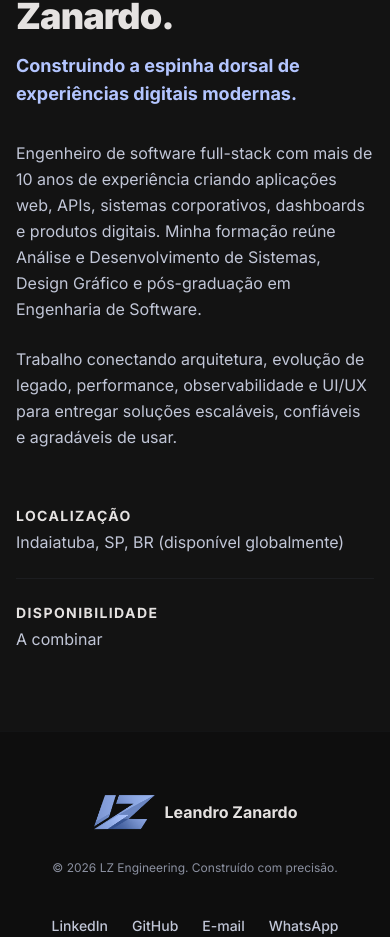
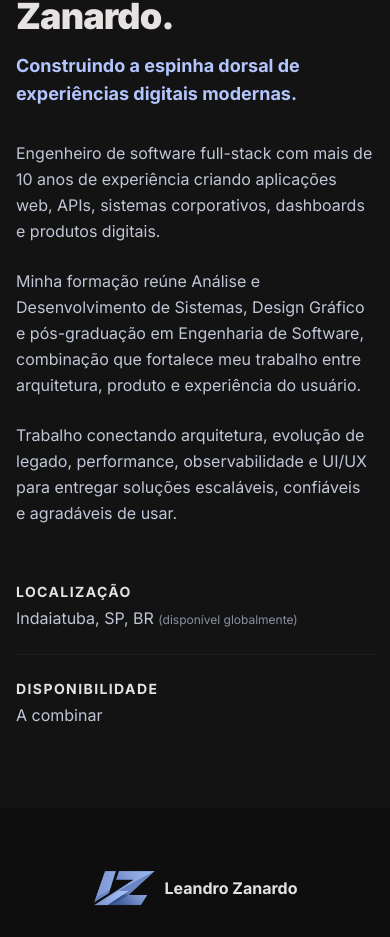
Before and after one commit to leandrozanardo/portfolio, a React (Vite) app: page / in a window 390 px wide. Shown: the part 9098-10035 px from the top of the page. Built offline with nearby package versions, Linux system fonts and the light colour scheme; no server answers.

Commit message:
feat: Improve about

```diff
--- a/src/components/sections/AboutSection.tsx
+++ b/src/components/sections/AboutSection.tsx
@@ -42,6 +42,10 @@ export function AboutSection() {
             <p className="text-base leading-relaxed text-on-surface-variant sm:text-lg">
               {t("about.p1")}
             </p>
+            {/* Education background paragraph (split from intro for clearer layout). */}
+            <p className="text-base leading-relaxed text-on-surface-variant sm:text-lg">
+              {t("about.formation")}
+            </p>
             <p className="text-base leading-relaxed text-on-surface-variant sm:text-lg">
               {t("about.p2")}
             </p>
@@ -51,7 +55,10 @@ export function AboutSection() {
               <p className="text-sm font-bold uppercase tracking-widest text-on-surface">
                 {t("about.locationLabel")}
               </p>
-              <p className="text-on-surface-variant">{t("about.locationValue")}</p>
+              <p className="text-on-surface-variant">
+                {t("about.locationValue")}{" "}
+                <span className="text-xs text-outline">{t("about.locationGlobal")}</span>
+              </p>
             </div>
             <div className="flex flex-col gap-1 border-t border-outline-variant/20 pt-6 sm:border-l sm:border-t-0 sm:pl-6 sm:pt-0">
               <p className="text-sm font-bold uppercase tracking-widest text-on-surface">
--- a/src/locales/en.json
+++ b/src/locales/en.json
@@ -179,10 +179,12 @@
   "about": {
     "title": "I'm Leandro Zanardo.",
     "subtitle": "Building the backbone of modern digital experiences.",
-    "p1": "Full-stack software engineer with 10+ years of experience building web applications, APIs, enterprise systems, dashboards, and digital products. My background combines Systems Analysis and Development, Graphic Design, and a postgraduate degree in Software Engineering.",
+    "p1": "Full-stack software engineer with 10+ years of experience building web applications, APIs, enterprise systems, dashboards, and digital products.",
+    "formation": "My background combines Systems Analysis and Development, Graphic Design, and a postgraduate degree in Software Engineering—a mix that strengthens how I work across architecture, product, and user experience.",
     "p2": "I work across architecture, legacy evolution, performance, observability, and UI/UX to deliver solutions that scale, stay reliable, and feel great to use.",
     "locationLabel": "Location",
-    "locationValue": "Indaiatuba, SP, BR (Available Globally)",
+    "locationValue": "Indaiatuba, SP, BR",
+    "locationGlobal": "(Available globally)",
     "availabilityLabel": "Availability",
     "availabilityValue": "To be discussed"
   },
--- a/src/locales/es.json
+++ b/src/locales/es.json
@@ -179,10 +179,12 @@
   "about": {
     "title": "Soy Leandro Zanardo.",
     "subtitle": "Construyendo la columna vertebral de experiencias digitales modernas.",
-    "p1": "Ingeniero de software full-stack con más de 10 años de experiencia creando aplicaciones web, APIs, sistemas corporativos, paneles y productos digitales. Mi formación reúne Análisis y Desarrollo de Sistemas, Diseño Gráfico y posgrado en Ingeniería de Software.",
+    "p1": "Ingeniero de software full-stack con más de 10 años de experiencia creando aplicaciones web, APIs, sistemas corporativos, paneles y productos digitales.",
+    "formation": "Mi formación reúne Análisis y Desarrollo de Sistemas, Diseño Gráfico y posgrado en Ingeniería de Software, una combinación que fortalece mi trabajo entre arquitectura, producto y experiencia de usuario.",
     "p2": "Conecto arquitectura, evolución de legado, rendimiento, observabilidad y UI/UX para entregar soluciones escalables, confiables y agradables de usar.",
     "locationLabel": "Ubicación",
-    "locationValue": "Indaiatuba, SP, BR (disponible globalmente)",
+    "locationValue": "Indaiatuba, SP, BR",
+    "locationGlobal": "(disponible globalmente)",
     "availabilityLabel": "Disponibilidad",
     "availabilityValue": "A convenir"
   },
--- a/src/locales/pt-BR.json
+++ b/src/locales/pt-BR.json
@@ -179,10 +179,12 @@
   "about": {
     "title": "Sou Leandro Zanardo.",
     "subtitle": "Construindo a espinha dorsal de experiências digitais modernas.",
-    "p1": "Engenheiro de software full-stack com mais de 10 anos de experiência criando aplicações web, APIs, sistemas corporativos, dashboards e produtos digitais. Minha formação reúne Análise e Desenvolvimento de Sistemas, Design Gráfico e pós-graduação em Engenharia de Software.",
+    "p1": "Engenheiro de software full-stack com mais de 10 anos de experiência criando aplicações web, APIs, sistemas corporativos, dashboards e produtos digitais.",
+    "formation": "Minha formação reúne Análise e Desenvolvimento de Sistemas, Design Gráfico e pós-graduação em Engenharia de Software, combinação que fortalece meu trabalho entre arquitetura, produto e experiência do usuário.",
     "p2": "Trabalho conectando arquitetura, evolução de legado, performance, observabilidade e UI/UX para entregar soluções escaláveis, confiáveis e agradáveis de usar.",
     "locationLabel": "Localização",
-    "locationValue": "Indaiatuba, SP, BR (disponível globalmente)",
+    "locationValue": "Indaiatuba, SP, BR",
+    "locationGlobal": "(disponível globalmente)",
     "availabilityLabel": "Disponibilidade",
     "availabilityValue": "A combinar"
   },
```
